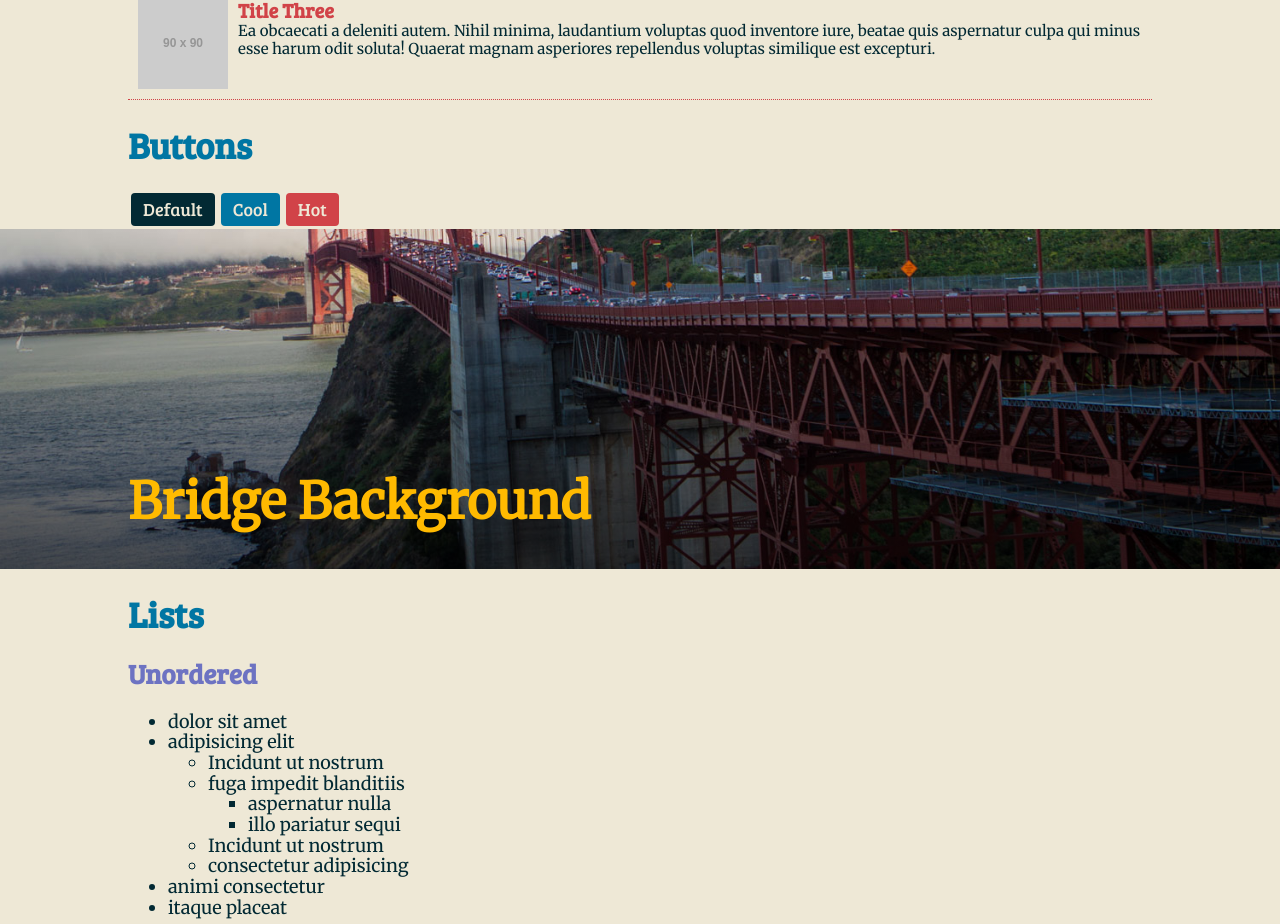
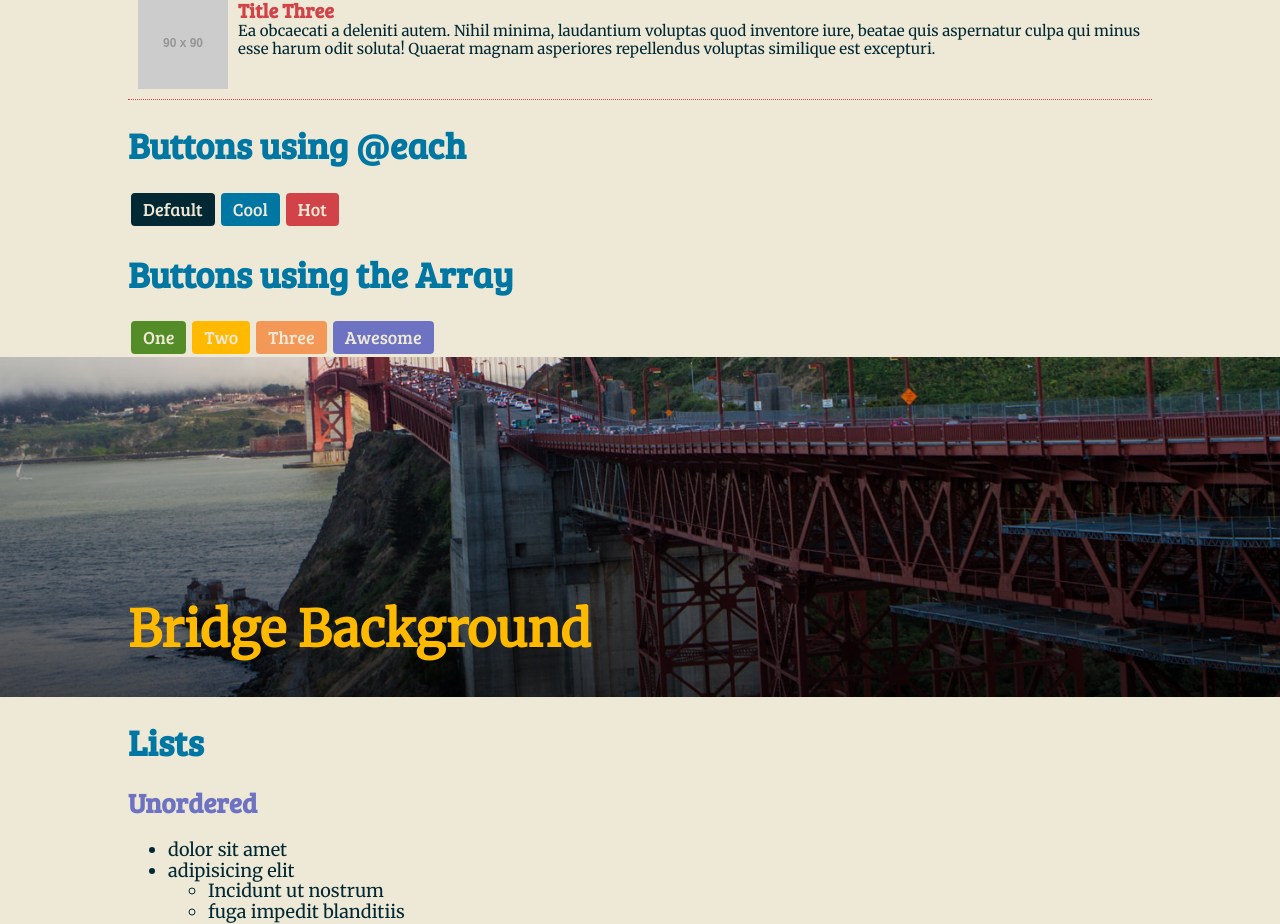
Before and after one commit to serg337/sass-tutorial, a React (Create React App) app: page / in a window 1280 px wide. Shown: the part 2539-3463 px from the top of the page. Built offline with nearby package versions, Linux system fonts and the light colour scheme.

Commit message:
using arrays to make it easier for map styles

```diff
--- a/src/assets/scss/_interface.scss
+++ b/src/assets/scss/_interface.scss
@@ -33,6 +33,19 @@ $blue;
     }
 }
 
+//We can also use an assotiave array to make this easier instead of using lists.
+$color-btn: (one: $green,
+    two: $yellow,
+    three: $orange, awesome: $purple);
+
+@each $key,
+$value in $color-btn {
+    .btn-#{$key} {
+        @extend %btn;
+        background-color: $value;
+    }
+}
+
 //making the grid with functions
 .grid {
     @include clearfix;
--- a/src/components/Buttons.js
+++ b/src/components/Buttons.js
@@ -4,10 +4,17 @@ function Buttons() {
   return (
     <section id="buttons">
       <div className="container">
-        <h1>Buttons</h1>
+        <h1>Buttons using @each</h1>
         <button className="btn-default">Default</button>
         <button className="btn-cool">Cool</button>
         <button className="btn-hot">Hot</button>
+      </div>
+      <div className="container">
+        <h1>Buttons using the Array</h1>
+        <button className="btn-one">One</button>
+        <button className="btn-two">Two</button>
+        <button className="btn-three">Three</button>
+        <button className="btn-awesome">Awesome</button>
       </div>
     </section>
   );
```
